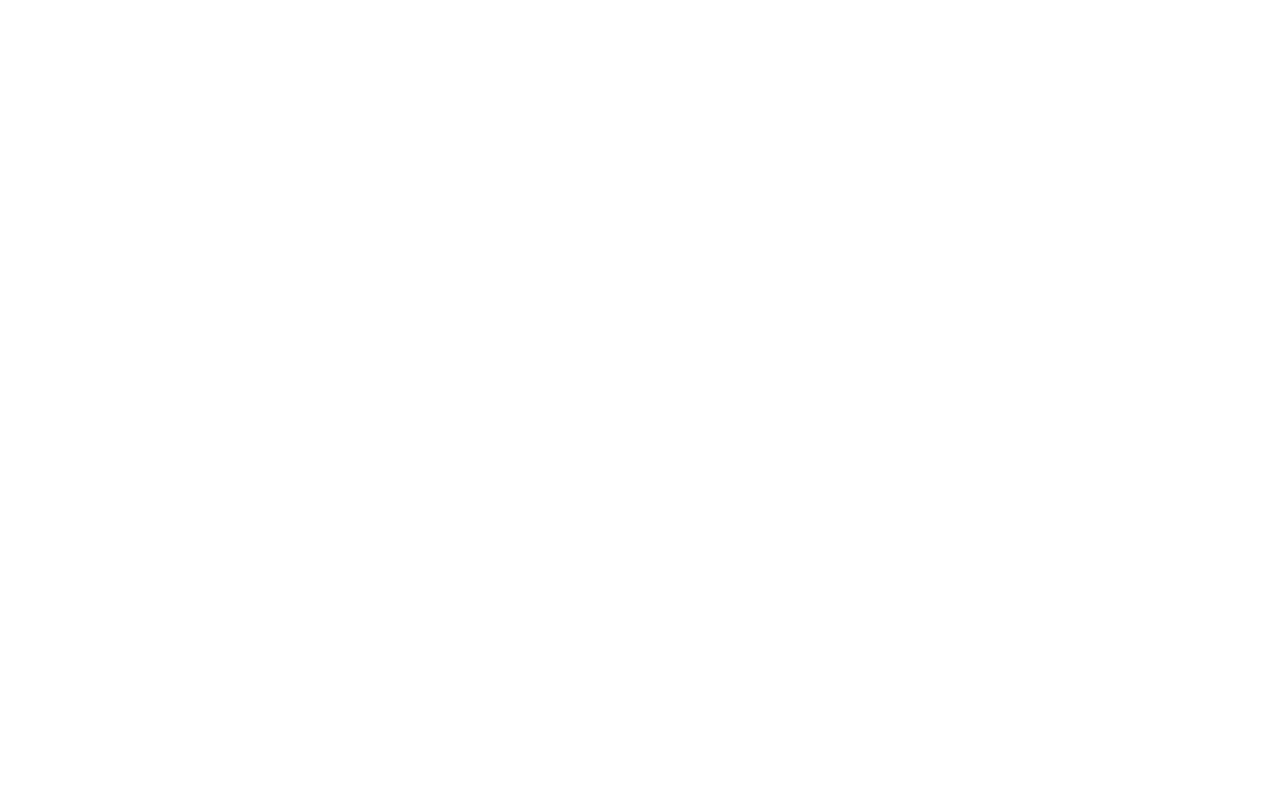
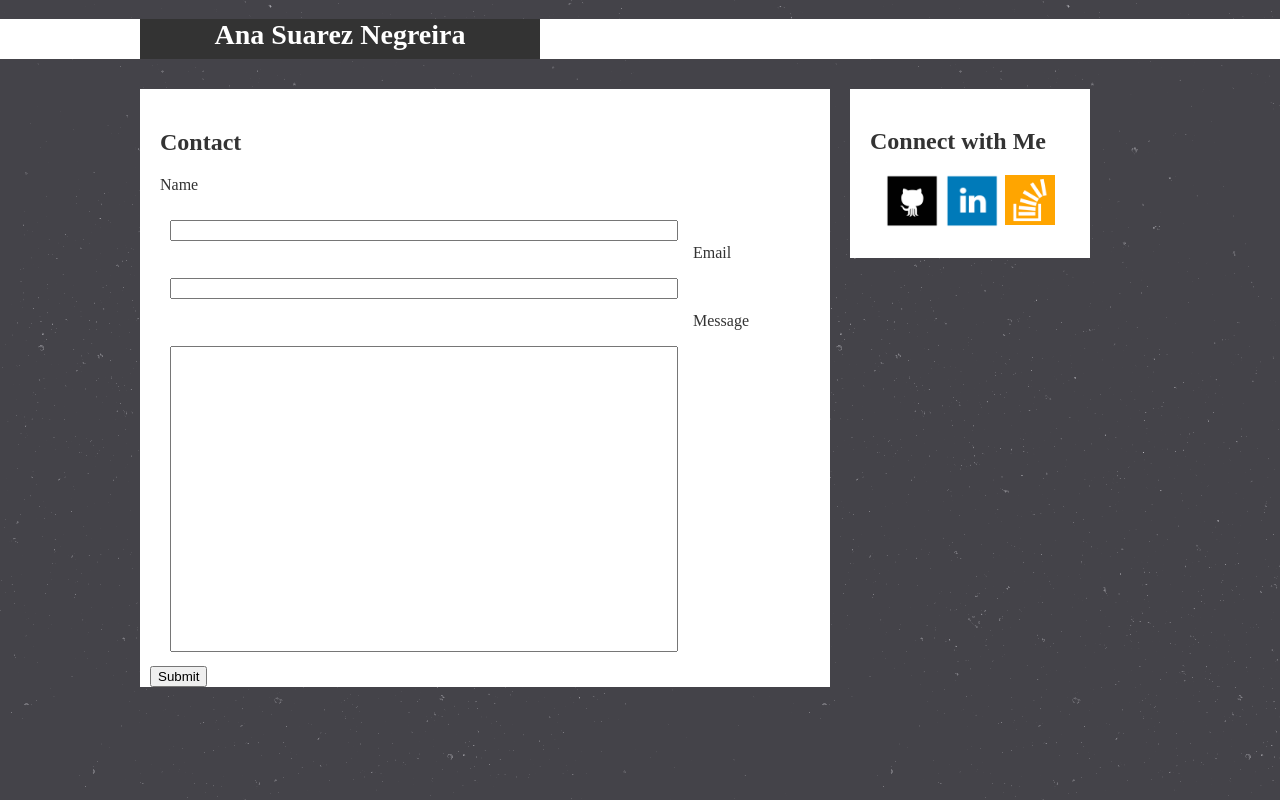
Before and after one commit to currusquita007/Basic-Portofolio, a PHP site: page /contact.html in a window 1280 px wide. Before the commit the page is empty. Run offline with PHP 8.4, Linux system fonts and the light colour scheme.

Commit message:
adding the second html file

```diff
--- a/assets/style.css
+++ b/assets/style.css
@@ -13,9 +13,22 @@
 	height: 40px;
 	background-color: white;
 
+}
 
+footer {
+	position: fixed;
+	bottom: 0;
+    color: #333333;
+	height: 30px;
+	width: 100%;
+	background-color: white;
+	padding: 7px 500px 7px 500px;
 
+}
 
+#footnote {
+    text-align: center;
+	font-size: 12px;
 }
 
 h1{
@@ -49,6 +62,7 @@
 }
 
 #main-bio{
+	position: relative;
 	float: left;
 	width: 650px;
 	margin-top: 30px;
@@ -99,3 +113,35 @@
 	background-color: white;
 	margin-top:30px;
 }
+
+#nameContact{
+	float:left;
+	width:500px;
+	height:15px;
+	margin:10px 15px 15px 10px;
+}
+
+#emailContact{
+	float:left;
+	width:500px;
+	height:15px;
+	margin:0px 15px 15px 10px;
+
+}
+
+
+#mesageContact{
+	float:left;
+	width:500px;
+	height:300px;
+	margin:0px 15px 15px 10px;
+}
+
+#submit{
+	position:absolute;
+	bottom:0px;
+	left:10px;
+}
+.entry{
+	text-orientation:left;
+}
--- a/contact.html
+++ b/contact.html
@@ -0,0 +1,50 @@
+<!DOCTYPE html>
+<html>
+<head>
+	<title></title>
+	<link rel="stylesheet" type="text/css" href="assets/style.css">
+
+</head>
+
+
+<body background="images/stardust.png">
+
+
+<header>
+
+    <h1> Ana Suarez Negreira </h1>
+
+</header>
+
+
+	<section id="main-bio">
+
+	<h2> Contact </h2>
+
+	<form action="demo_form.asp">
+   <p class="entry"> Name </p>
+   <input id="nameContact" type="text" name="fname"><br>
+   <p class="entry"> Email </p>
+   <input id="emailContact" type="text" name="lname"><br>
+   <p class="entry"> Message </p>
+   <input id="mesageContact" type="text" name="mname"><br>
+   <input id="submit" type="submit" value="Submit">
+   </form>
+
+
+	</section>
+
+	<section id="contact-info">
+	<h2> Connect with Me </h2>
+
+	 <img id="github" alt="github" src="images/github.png">
+	 <img id="linkdin" alt="linkdln" src="images/linkedin.png">
+	 <img id="stackoverflow" alt="stackoverflow" src="images/stackoverflow.png">
+
+
+	</ul>
+	</section>
+
+
+</body>
+</html>
```
Also changed, not shown: index.html (+7 -0 lines).
